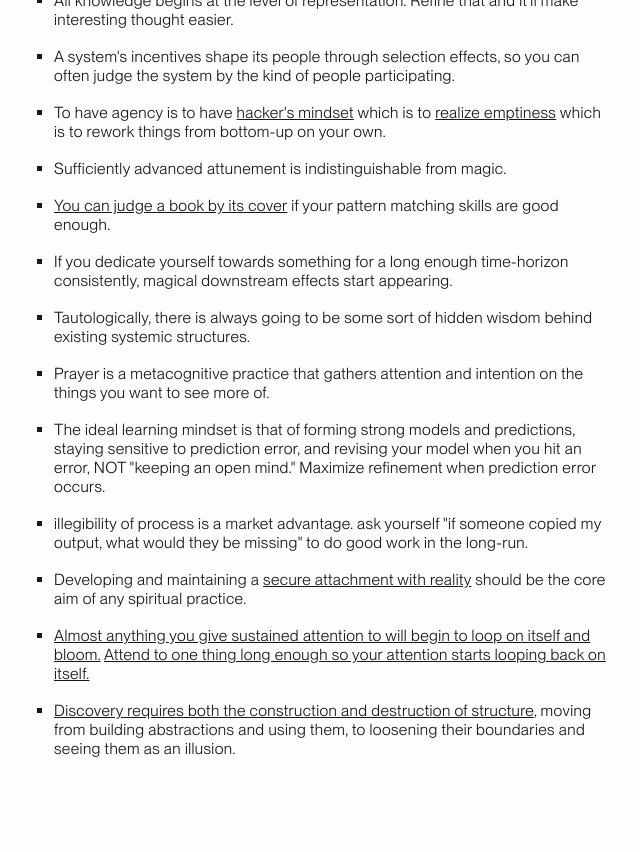
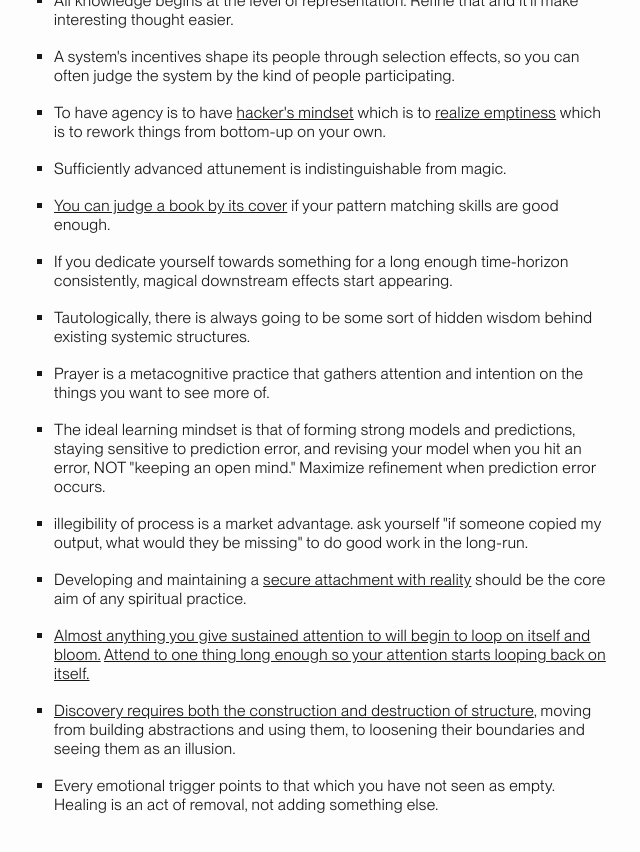
Before and after one commit to pxsswordprotected/personalsite, a Jekyll site: the page docs/principles.html, which Jekyll copies as it is, in a window 1280 px wide and 900 px high, scrolled down 4173 px. Shown: the top 852 px of the window, without its empty margins (319-959 px from the left). Built offline with Jekyll 4.4.1, drawn with Linux system fonts in a browser that asks for light colours.

Commit message:
new princ

```diff
--- a/docs/principles.html
+++ b/docs/principles.html
@@ -745,6 +745,9 @@
                         <li>
                             <a href="https://www.psswordprotectd.com/2026/03/31/emptydiscovery/" target="_blank">Discovery requires both the construction and destruction of structure</a>, moving from building abstractions and using them, to loosening their boundaries and seeing them as an illusion.
                         </li>
+                        <li>
+                        Every emotional trigger points to that which you have not seen as empty. Healing is an act of removal, not adding something else.
+                        </li>
                     </ul>
                 </section>
             </main>
```
